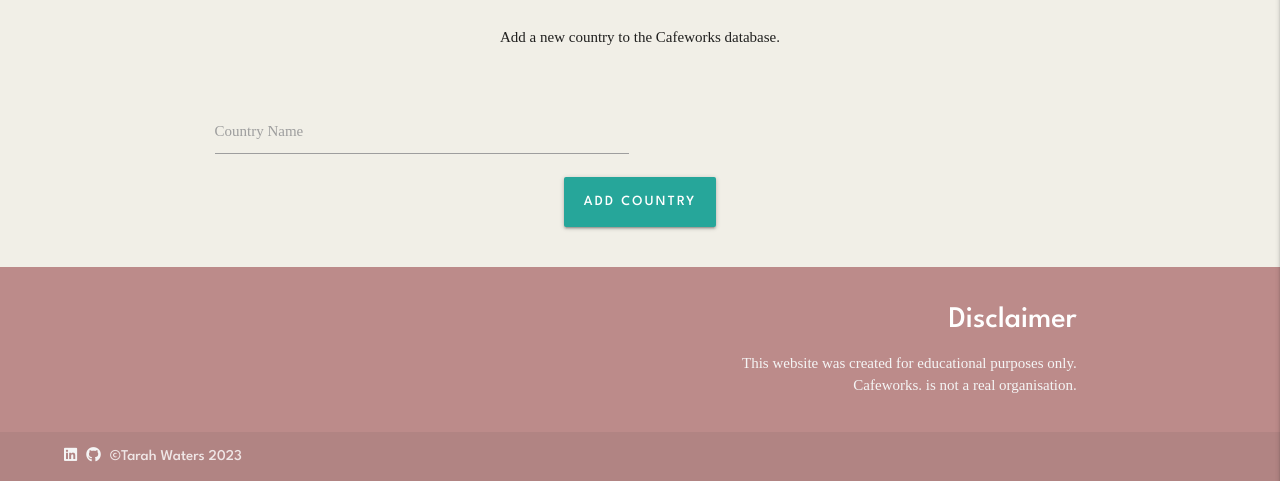
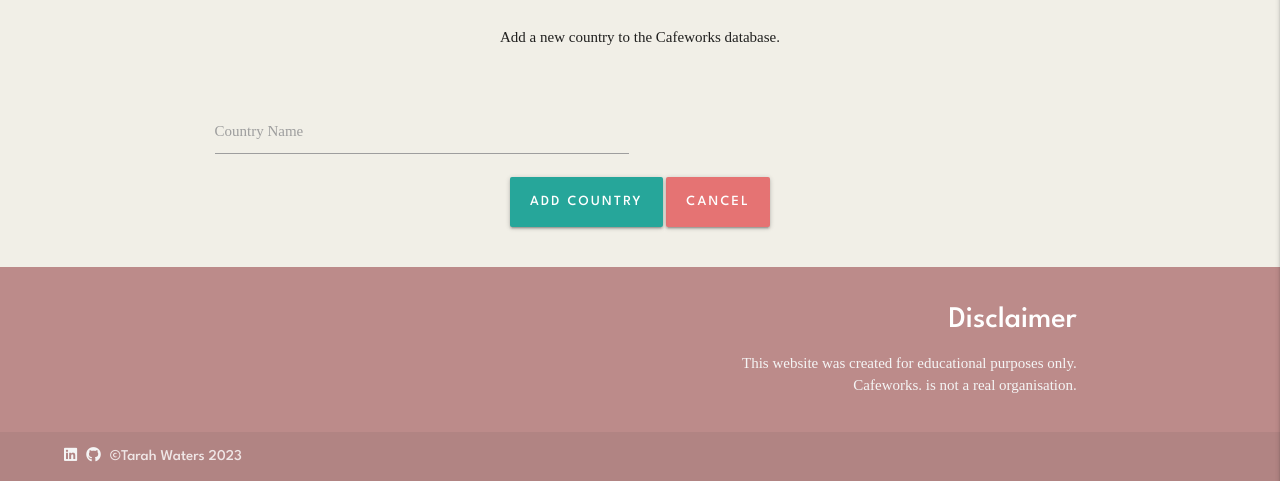
Before and after one commit to tarahwaters/milestone-project3, a Flask app: page /add_country in a window 1280 px wide. Shown: the part 155-636 px from the top of the page. Run offline with Flask 3, Linux system fonts and the light colour scheme; some libraries are stand-ins or nearby versions.

Commit message:
Add cancel button

```diff
--- a/templates/add_country.html
+++ b/templates/add_country.html
@@ -23,6 +23,9 @@
                         <button class="btn-large waves-effect waves-light" type="submit">
                             Add Country
                         </button>
+                        <a href="{{ url_for('get_countries') }}" class="btn-large red lighten-2">
+                            Cancel
+                        </a>
                     </div>
                 </div>
             </form>
```
